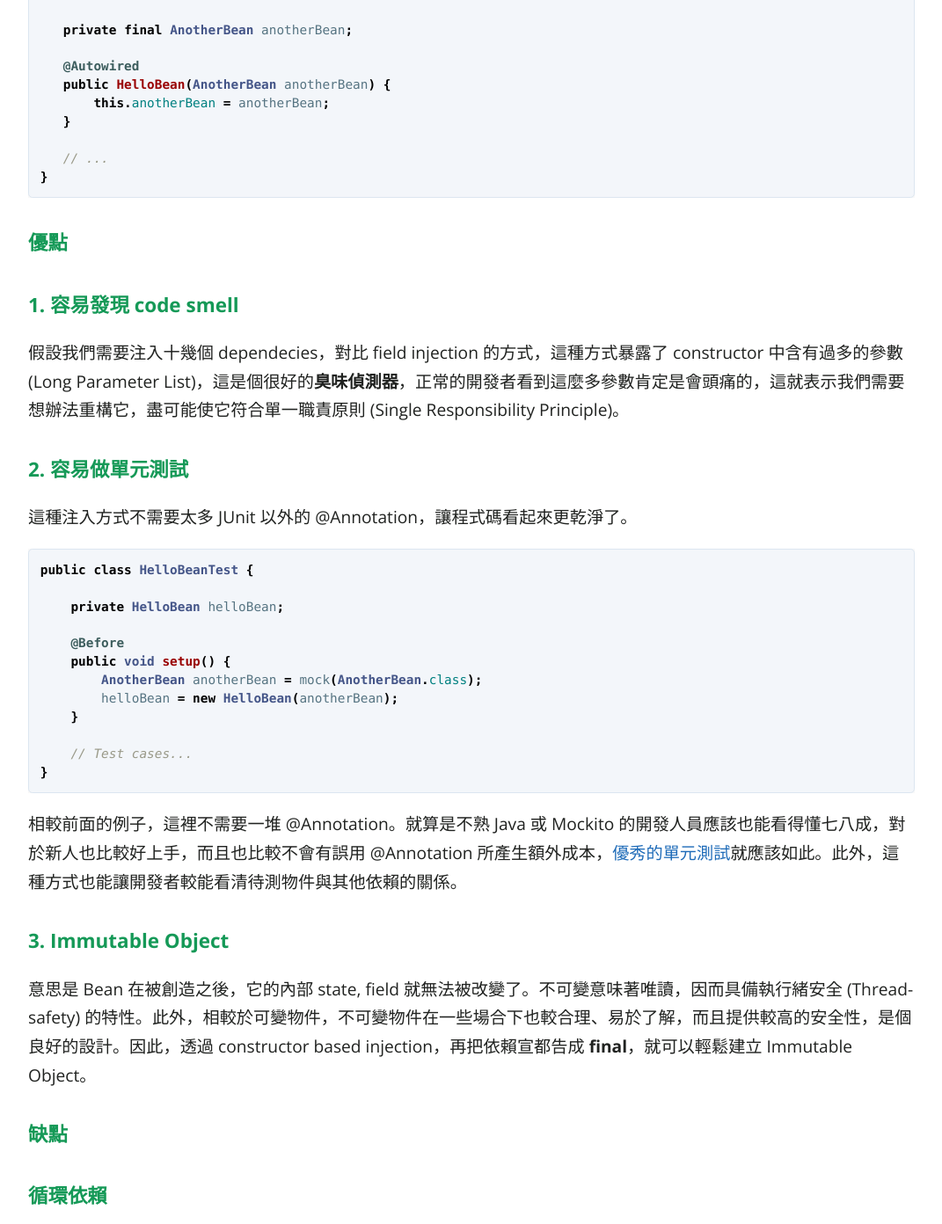
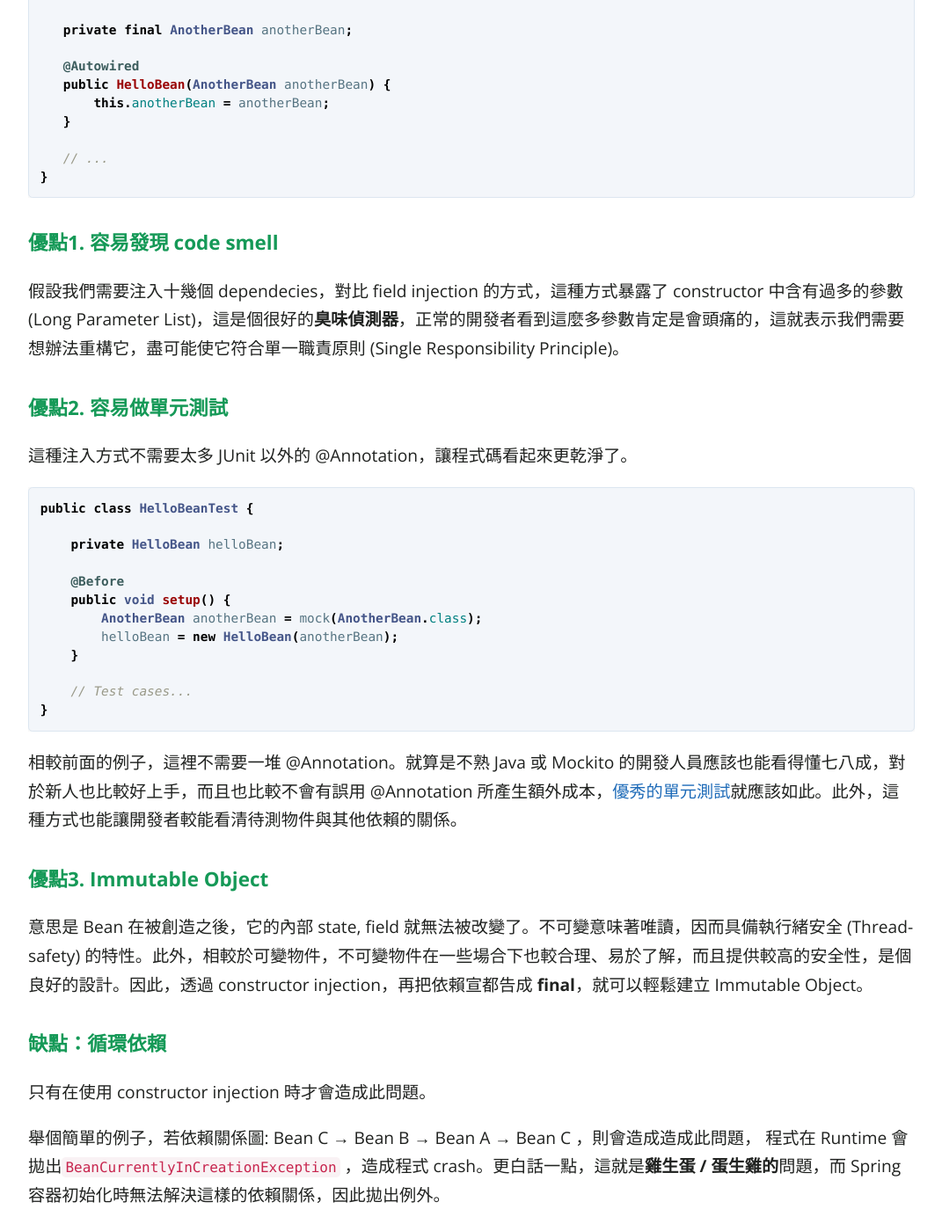
Before and after one commit to KaiSheng714/KaiSheng714.github.io, a Jekyll site: the page built from _posts/2022-02-25-analyzing-dependency-injection-patterns-in-spring.md, in a window 1280 px wide and 1400 px high, scrolled down 2723 px, cut to the strip 0-1392 px from the top of the window. Shown: the whole strip at 88% size, without its empty margins (104-1175 px from the left). Built offline with Jekyll 4.4.1, drawn with Linux system fonts in a browser that asks for light colours; comment, search, counter and statistics services are not loaded; some of the changed text lies outside the part shown.

Commit message:
spring-di

````diff
--- a/_posts/2022-02-25-analyzing-dependency-injection-patterns-in-spring.md
+++ b/_posts/2022-02-25-analyzing-dependency-injection-patterns-in-spring.md
@@ -9,7 +9,7 @@
 image: /assets/image/spring-di.png
 ---
 
-依賴注入 (Dependency Injection, DI) 是 Spring 實現控制反轉（IoC）的重要手段。Spring 提供了數種 DI Patterns，其中最常用的是 **field based injection**，它是許多人第一次使用 Spring 時所使用的 pattern。雖然這方式簡單易用卻有不少缺點。
+依賴注入 (Dependency Injection, DI) 是 Spring 實現控制反轉（IoC）的重要手段。Spring 提供了數種 DI Patterns，其中最常用的是 **field injection**，它是許多人第一次使用 Spring 時所使用的 pattern。雖然這方式簡單易用卻有不少缺點。
 
 
 例如你會發現， IntelliJ 很貼心地告訴我們:
@@ -22,9 +22,9 @@
 
 ![Field Injection is not recommended](/assets/image/spring-di.png?style=center)
 
-為何 constructor based injection 優於 field based injection 呢？接下來我會解析這兩種 pattern. （雖然 Spring 還有其他種注入方式，但我比較不常用，所以就不在此介紹了)
+為何 constructor injection 優於 field injection 呢？接下來我會解析這兩種 pattern. （雖然 Spring 還有其他種注入方式，但我比較不常用，所以就不在此介紹了)
 
-## **Field Based Dependency Injection**
+## **Field Injection**
 
 這種注入方式顧名思義，就是直接在 field 加上 @Autowired
 
@@ -80,9 +80,9 @@
 * 是否需要將待測物件 HelloBean 實體化呢 ?
 * 如果有兩個 `AnotherBean`怎麼辦 ?
 
-只有短短幾行就讓人產生諸多疑問，理解成本較高，雖然這種注入方式只要短短一行即可完成，但寫單元測試時就得還債了。若使用 constructor based injection 則不易產生此問題，下面會詳述：
+只有短短幾行就讓人產生諸多疑問，理解成本較高，雖然這種注入方式只要短短一行即可完成，但寫單元測試時就得還債了。若使用 constructor injection 則不易產生此問題，下面會詳述：
 
-## **Constructor Based Dependency Injection**
+## **Constructor Injection**
 
 此方式最大的特點就是: Bean 的建立與依賴入是同時發生的
 
@@ -101,12 +101,11 @@
 }
 ```
 
-### **優點**
-### **1. 容易發現 code smell**
+### **優點1. 容易發現 code smell**
 
 假設我們需要注入十幾個 dependecies，對比 field injection 的方式，這種方式暴露了 constructor 中含有過多的參數 (Long Parameter List)，這是個很好的**臭味偵測器**，正常的開發者看到這麼多參數肯定是會頭痛的，這就表示我們需要想辦法重構它，盡可能使它符合單一職責原則 (Single Responsibility Principle)。
 
-### **2. 容易做單元測試**
+### **優點2. 容易做單元測試**
 
 這種注入方式不需要太多 JUnit 以外的 @Annotation，讓程式碼看起來更乾淨了。
 
@@ -127,15 +126,14 @@
 
 相較前面的例子，這裡不需要一堆 @Annotation。就算是不熟 Java 或 Mockito 的開發人員應該也能看得懂七八成，對於新人也比較好上手，而且也比較不會有誤用 @Annotation 所產生額外成本，[優秀的單元測試](/articles/good-unit-test)就應該如此。此外，這種方式也能讓開發者較能看清待測物件與其他依賴的關係。
 
-### **3. Immutable Object**
+### **優點3. Immutable Object**
 
-意思是 Bean 在被創造之後，它的內部 state, field 就無法被改變了。不可變意味著唯讀，因而具備執行緒安全 (Thread-safety) 的特性。此外，相較於可變物件，不可變物件在一些場合下也較合理、易於了解，而且提供較高的安全性，是個良好的設計。因此，透過 constructor based injection，再把依賴宣都告成 **final**，就可以輕鬆建立 Immutable Object。
+意思是 Bean 在被創造之後，它的內部 state, field 就無法被改變了。不可變意味著唯讀，因而具備執行緒安全 (Thread-safety) 的特性。此外，相較於可變物件，不可變物件在一些場合下也較合理、易於了解，而且提供較高的安全性，是個良好的設計。因此，透過 constructor injection，再把依賴宣都告成 **final**，就可以輕鬆建立 Immutable Object。
 
-### **缺點**
 
-### **循環依賴**
+### **缺點：循環依賴**
 
-只有在使用 constructor based injection 時才會造成此問題。
+只有在使用 constructor injection 時才會造成此問題。
 
 舉個簡單的例子，若依賴關係圖: Bean C → Bean B → Bean A → Bean C ，則會造成造成此問題， 程式在 Runtime 會拋出`BeanCurrentlyInCreationException` ，造成程式 crash。更白話一點，這就是**雞生蛋 / 蛋生雞的**問題，而 Spring 容器初始化時無法解決這樣的依賴關係，因此拋出例外。
 
@@ -145,7 +143,7 @@
 
 ## **總結**
 
-本文介紹了兩種依賴注入模式，它們各有好壞，也都能達到同樣的目的，而比較常見的是 field based injection，但不幸的這種方式較可能會寫出 code smell。另外，Spring 官方團隊建議開發者使用 **constructor based injection**，雖然可能會有循環依賴的問題，但無論在開發、測試方面，總體而言都是利大於弊，我個人也一直遵循這個模式。
+本文介紹了兩種依賴注入模式，它們各有好壞，也都能達到同樣的目的，而比較常見的是 field based injection，但不幸的這種方式較可能會寫出 code smell。另外，Spring 官方團隊建議開發者使用 **constructor injection**，雖然可能會有循環依賴的問題，但無論在開發、測試方面，總體而言都是利大於弊，我個人也一直遵循這個模式。
 
 ## **References**
 - [Dependency injection patterns](https://kinbiko.com/java/dependency-injection-patterns/)
````
